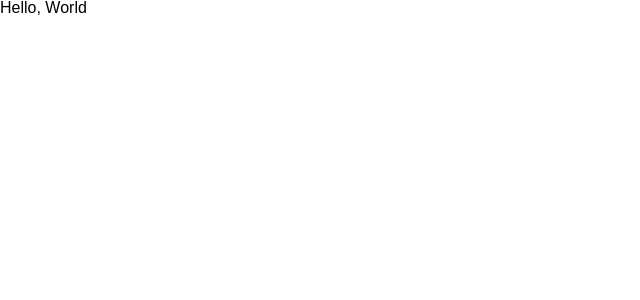
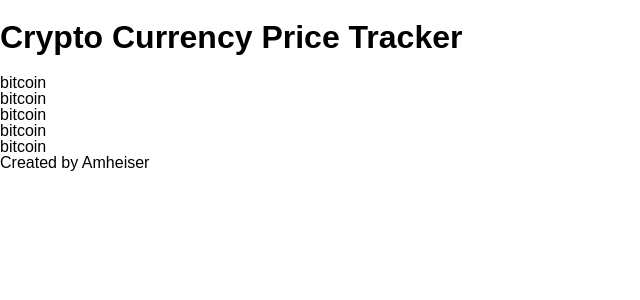
Before and after one commit to Amheisern/CryptoTracker, a React (Vite) app: page / in a window 1280 px wide. Shown: the top 300 px of the page, without its empty margins (0-640 px from the left). Built offline with nearby package versions, Linux system fonts and the light colour scheme.

Commit message:
set coin type and use state for coin value ... hard coded HTML

```diff
--- a/src/App.tsx
+++ b/src/App.tsx
@@ -1,5 +1,43 @@
-import React from 'react'
+import React, { useState } from 'react'
 
+type CoinType = {
+  id: String | null
+  rank: String | null
+  // symbol: String | null
+  name: String | null
+  // supply: String | null
+  // maxSupply: String | null
+  // marketCapUsd: String | null
+  // volumeUsd24Hr: String | null
+  priceUsd: String | null
+  // changePercent24Hr: String | null
+  // vwap24Hr: String | null
+  // explorer: String | null
+}
 export function App() {
-  return <div>Hello, World </div>
+  const [coinsValue, setCoinsValue] = useState<CoinType[]>([])
+
+  async function getCoins() {
+    const response = await fetch('https://api.coincap.io/v2/assets')
+    if (response.ok) {
+      const data = await response.json()
+      console.log(data)
+    }
+    getCoins()
+  }
+  return (
+    <div>
+      <header>
+        <h1>Crypto Currency Price Tracker</h1>
+      </header>
+      <section>
+        <div className="tracker">bitcoin</div>
+        <div className="tracker">bitcoin</div>
+        <div className="tracker">bitcoin</div>
+        <div className="tracker">bitcoin</div>
+        <div className="tracker">bitcoin</div>
+      </section>
+      <footer>Created by Amheiser</footer>
+    </div>
+  )
 }
```
